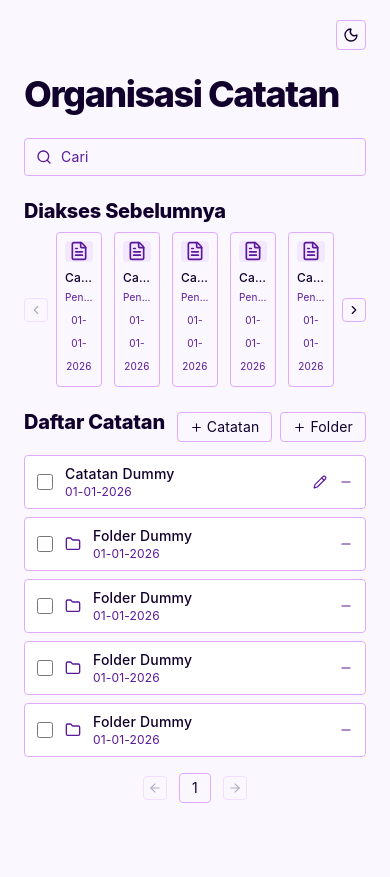
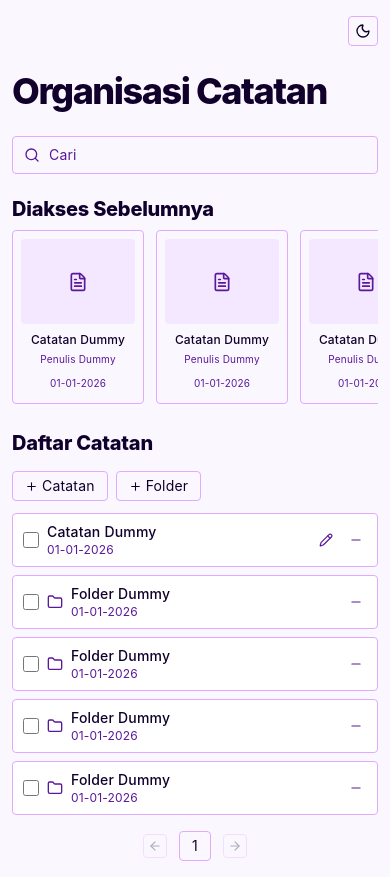
Before and after one commit to Arlow5761/gitnotes-frontend, a React (Vite) app: page / in a window 390 px wide. Before the commit the page ends 844 px from the top, so only its background shows below. Built offline with nearby package versions, Linux system fonts and the light colour scheme.

Commit message:
responsive

```diff
--- a/src/pages/OrganisasiCatatan.tsx
+++ b/src/pages/OrganisasiCatatan.tsx
@@ -131,7 +131,7 @@ export default function OrganisasiCatatan() {
   }
 
   return (
-    <div className="min-h-screen w-full bg-background text-foreground px-6 py-5 font-sans">
+    <div className="min-h-screen w-full bg-background text-foreground px-3 py-4 sm:px-6 sm:py-5 font-sans">
       {/* Top bar */}
       <div className="flex items-center justify-end mb-5">
         <button
@@ -144,7 +144,9 @@ export default function OrganisasiCatatan() {
       </div>
 
       {/* Title */}
-      <h1 className="text-2xl font-extrabold mb-4 text-foreground tracking-tight">Organisasi Catatan</h1>
+      <h1 className="text-xl sm:text-2xl font-extrabold mb-4 text-foreground tracking-tight">
+        Organisasi Catatan
+      </h1>
 
       {/* Search */}
       <div className="relative mb-6">
@@ -173,18 +175,18 @@ export default function OrganisasiCatatan() {
           <button
             onClick={() => setCardOffset((o) => Math.max(0, o - 1))}
             disabled={cardOffset === 0}
-            className="border border-border rounded p-1 disabled:opacity-30 hover:bg-muted text-foreground"
+            className="hidden sm:inline-flex border border-border rounded p-1 disabled:opacity-30 hover:bg-muted text-foreground"
           >
             <ChevronLeft size={14} />
           </button>
 
-          <div className="flex gap-3 flex-1 overflow-hidden">
+          <div className="flex gap-3 flex-1 overflow-x-auto sm:overflow-hidden pb-1">
             {recentCards
               .slice(cardOffset, cardOffset + VISIBLE_CARDS)
               .map((card) => (
                 <div
                   key={card.id}
-                  className="flex-1 min-w-0 border border-border rounded p-2 flex flex-col items-center text-center cursor-pointer hover:bg-muted"
+                  className="min-w-[132px] sm:min-w-0 sm:flex-1 border border-border rounded p-2 flex flex-col items-center text-center cursor-pointer hover:bg-muted"
                 >
                   <div className="w-full aspect-[4/3] bg-muted rounded mb-2 flex items-center justify-center">
                     <FileText size={20} className="text-muted-foreground" />
@@ -203,7 +205,7 @@ export default function OrganisasiCatatan() {
           <button
             onClick={() => setCardOffset((o) => Math.min(maxCardOffset, o + 1))}
             disabled={cardOffset >= maxCardOffset}
-            className="border border-border rounded p-1 disabled:opacity-30 hover:bg-muted text-foreground"
+            className="hidden sm:inline-flex border border-border rounded p-1 disabled:opacity-30 hover:bg-muted text-foreground"
           >
             <ChevronRight size={14} />
           </button>
@@ -213,13 +215,13 @@ export default function OrganisasiCatatan() {
       {/* Note List */}
       <section>
         {/* Header */}
-        <div className="flex items-center justify-between mb-3">
+        <div className="flex flex-col sm:flex-row sm:items-center sm:justify-between gap-2 mb-3">
           <h2 className="text-sm font-medium text-muted-foreground">Daftar Catatan</h2>
-          <div className="flex gap-2 relative">
+          <div className="flex flex-wrap gap-2 relative">
             <div className="relative" ref={addMenuRef}>
               <button
                 onClick={() => setAddMenuOpen((o) => !o)}
-                className="flex items-center gap-1 border border-border rounded px-3 py-1 text-sm text-foreground hover:bg-muted"
+                className="flex items-center gap-1 border border-border rounded px-3 py-1 text-sm text-foreground hover:bg-muted whitespace-nowrap"
               >
                 <Plus size={13} />
                 Catatan
@@ -241,7 +243,7 @@ export default function OrganisasiCatatan() {
 
             <button
               onClick={() => setFolderModalOpen(true)}
-              className="flex items-center gap-1 border border-border rounded px-3 py-1 text-sm text-foreground hover:bg-muted"
+              className="flex items-center gap-1 border border-border rounded px-3 py-1 text-sm text-foreground hover:bg-muted whitespace-nowrap"
             >
               <Plus size={13} />
               Folder
@@ -254,7 +256,7 @@ export default function OrganisasiCatatan() {
           {currentItems.map((item) => (
             <div
               key={item.id}
-              className="flex items-center gap-3 border border-border rounded px-3 py-2 bg-card text-card-foreground"
+              className="flex items-center gap-2 sm:gap-3 border border-border rounded px-2.5 sm:px-3 py-2 bg-card text-card-foreground"
             >
               <input
                 type="checkbox"
@@ -270,13 +272,13 @@ export default function OrganisasiCatatan() {
                 <p className="text-xs text-muted-foreground">{item.date}</p>
               </div>
               {item.type === "note" && (
-                <button className="text-muted-foreground hover:text-foreground shrink-0">
+                <button className="text-muted-foreground hover:text-foreground shrink-0 p-1">
                   <Pencil size={14} />
                 </button>
               )}
               <button
                 onClick={() => removeItem(item.id)}
-                className="text-muted-foreground hover:text-destructive shrink-0"
+                className="text-muted-foreground hover:text-destructive shrink-0 p-1"
               >
                 <Minus size={14} />
               </button>
@@ -314,7 +316,7 @@ export default function OrganisasiCatatan() {
 
       {folderModalOpen && (
         <div className="fixed inset-0 z-50 bg-black/40 flex items-center justify-center px-4">
-          <div className="w-full max-w-md rounded-lg border border-border bg-card text-card-foreground p-5 shadow-xl">
+          <div className="w-full max-w-md rounded-lg border border-border bg-card text-card-foreground p-4 sm:p-5 shadow-xl">
             <h3 className="text-lg font-bold mb-2">Buat Folder</h3>
             <p className="text-sm text-muted-foreground mb-3">
               Masukkan nama folder baru.
@@ -330,20 +332,20 @@ export default function OrganisasiCatatan() {
               placeholder="Nama folder"
               className="w-full border border-input rounded px-3 py-2 text-sm bg-background text-foreground placeholder:text-muted-foreground focus:outline-none focus:ring-1 focus:ring-ring"
             />
-            <div className="mt-4 flex justify-end gap-2">
+            <div className="mt-4 flex flex-col-reverse sm:flex-row justify-end gap-2">
               <button
                 onClick={() => {
                   setFolderModalOpen(false);
                   setFolderName("");
                 }}
-                className="px-3 py-1.5 text-sm rounded border border-border hover:bg-muted"
+                className="px-3 py-1.5 text-sm rounded border border-border hover:bg-muted w-full sm:w-auto"
               >
                 Cancel
               </button>
               <button
                 onClick={createFolder}
                 disabled={!folderName.trim()}
-                className="px-3 py-1.5 text-sm rounded bg-primary text-primary-foreground disabled:opacity-50 hover:opacity-90"
+                className="px-3 py-1.5 text-sm rounded bg-primary text-primary-foreground disabled:opacity-50 hover:opacity-90 w-full sm:w-auto"
               >
                 Accept
               </button>
```
